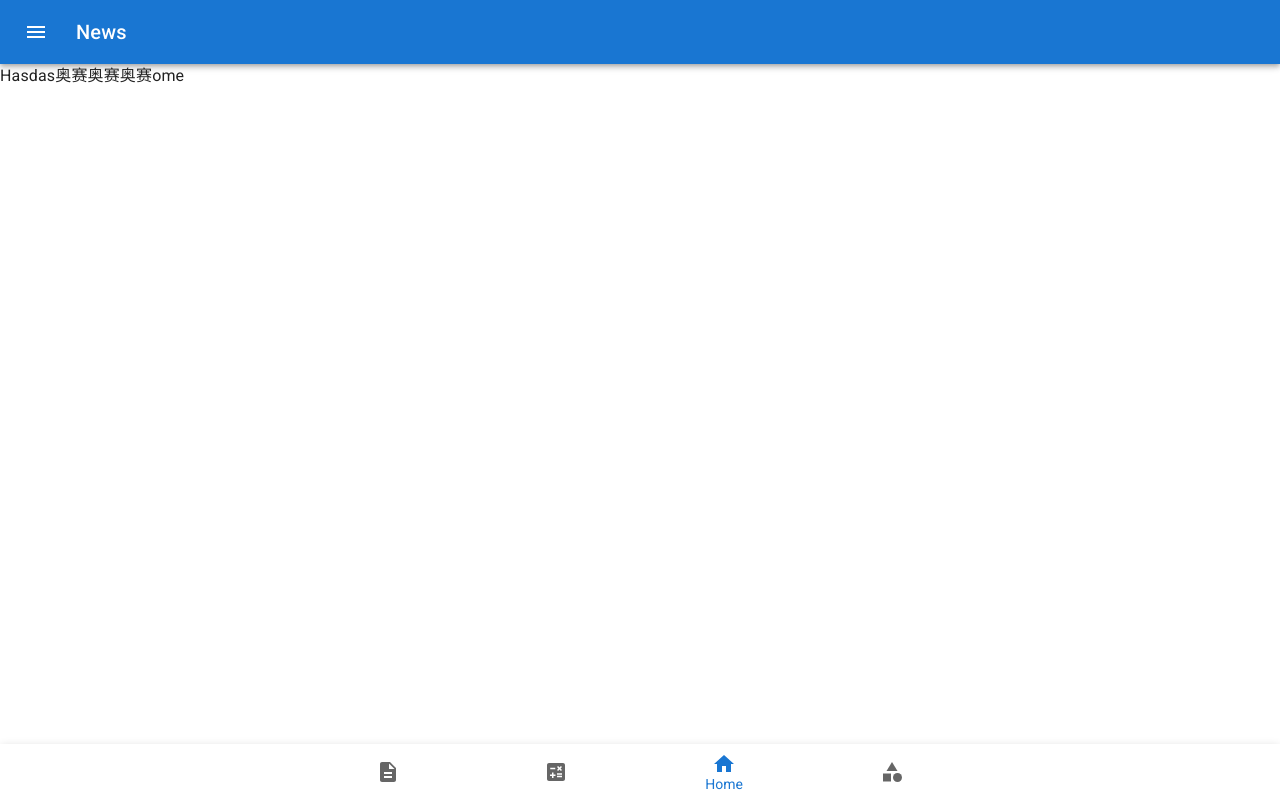
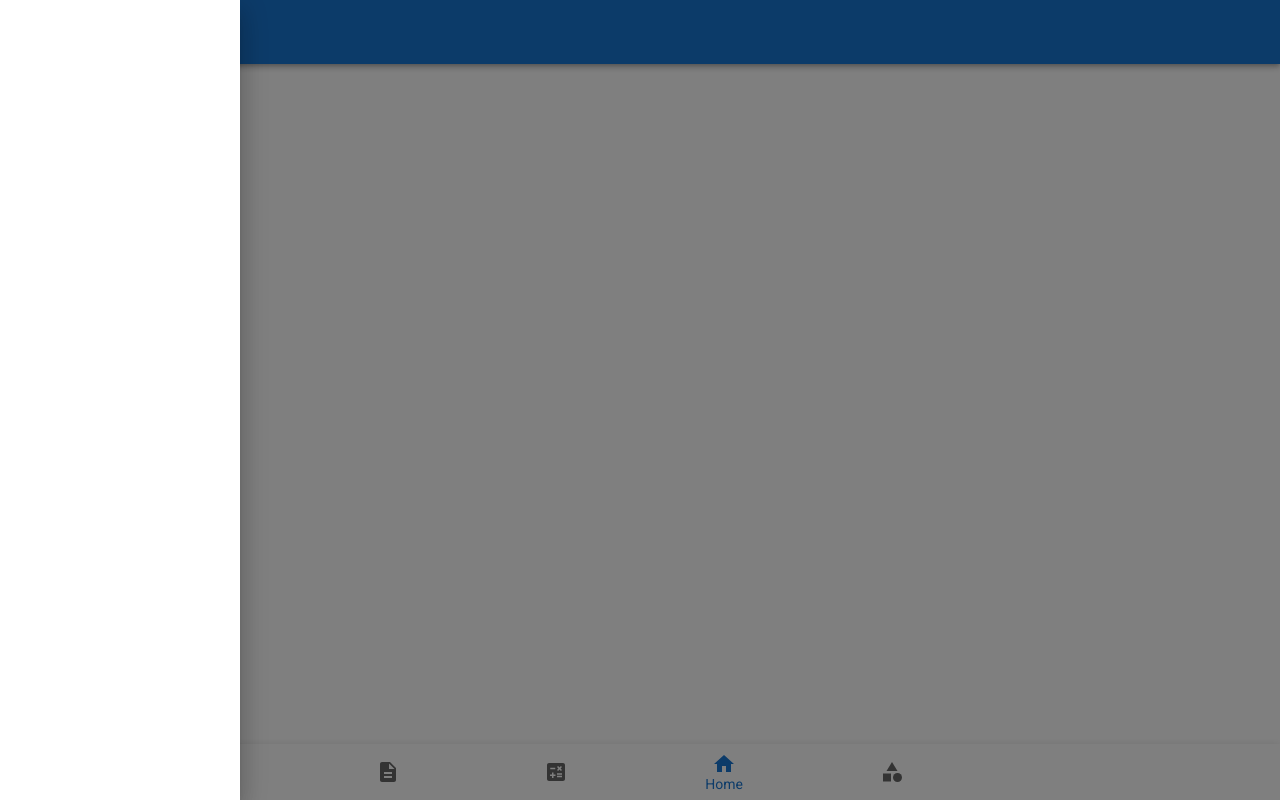
Before and after one commit to Sduby22/riichi-toolbox, a Next.js app: page / in a window 1280 px wide. Both pictures are taken after a click on the button "menu". Built offline with nearby package versions, Linux system fonts and the light colour scheme.

Commit message:
feat: fix appbar

```diff
--- a/pages/_app.tsx
+++ b/pages/_app.tsx
@@ -2,16 +2,7 @@ import "../styles/globals.css";
 import type { AppProps } from "next/app";
 import useMediaQuery from "@mui/material/useMediaQuery";
 import { createTheme, ThemeProvider } from "@mui/material/styles";
-import {
-  CssBaseline,
-  Box,
-  Toolbar,
-  IconButton,
-  Typography,
-  Button,
-  AppBar,
-} from "@mui/material";
-import MenuIcon from "@mui/icons-material/Menu";
+import { CssBaseline } from "@mui/material";
 import React from "react";
 
 function MyApp({ Component, pageProps }: AppProps) {
@@ -30,25 +21,7 @@ function MyApp({ Component, pageProps }: AppProps) {
   return (
     <ThemeProvider theme={theme}>
       <CssBaseline />
-      <Box sx={{ flexGrow: 1 }}>
-        <AppBar position="static">
-          <Toolbar>
-            <IconButton
-              size="large"
-              edge="start"
-              color="inherit"
-              aria-label="menu"
-              sx={{ mr: 2 }}
-            >
-              <MenuIcon />
-            </IconButton>
-            <Typography variant="h6" component="div" sx={{ flexGrow: 1 }}>
-              News
-            </Typography>
-          </Toolbar>
-        </AppBar>
-        <Component {...pageProps} />
-      </Box>
+      <Component {...pageProps} />
     </ThemeProvider>
   );
 }
--- a/pages/index.tsx
+++ b/pages/index.tsx
@@ -1,45 +1,86 @@
 import type { NextPage } from "next";
 import Head from "next/head";
-import Link from "next/link";
 import {
   AppBar,
   BottomNavigation,
   BottomNavigationAction,
   Box,
-  Card,
-  CardContent,
-  Container,
-  Grid,
   Paper,
   Typography,
+  Toolbar,
+  IconButton,
+  Drawer,
 } from "@mui/material";
 
-import CasinoIcon from "@mui/icons-material/Casino";
 import DescriptionIcon from "@mui/icons-material/Description";
 import HomeIcon from "@mui/icons-material/Home";
 import CategoryIcon from "@mui/icons-material/Category";
 import CalculateIcon from "@mui/icons-material/Calculate";
+import MenuIcon from "@mui/icons-material/Menu";
 
 import { useState } from "react";
-import Cheatsheet from "../src/Cheatsheet";
-import Others from "../src/Others";
-import Home from "../src/Home";
+import Cheatsheet from "../src/components/Cheatsheet";
+import Others from "../src/components/Others";
+import Home from "../src/components/Home";
 
 let foo = 1;
 const Page: NextPage = () => {
   const [value, setValue] = useState("Home");
+  const [drawerOpen, setDrawerOpen] = useState(false);
+  const drawerWidth = 240;
+
+  const handleDrawerToggle = () => {
+    setDrawerOpen(!drawerOpen);
+  };
 
   return (
     <>
       <Head>
         <title>Riichi Toolbox</title>
       </Head>
+      <Box sx={{ display: "flex", flexDirection: "column" }}>
+        {/* AppBar */}
+        <AppBar position="static">
+          <Toolbar>
+            <IconButton
+              size="large"
+              edge="start"
+              color="inherit"
+              aria-label="menu"
+              onClick={handleDrawerToggle}
+              sx={{ mr: 2 }}
+            >
+              <MenuIcon />
+            </IconButton>
+            <Typography variant="h6" component="div" sx={{ flexGrow: 1 }}>
+              News
+            </Typography>
+          </Toolbar>
+        </AppBar>
 
+        <Drawer
+          variant="temporary"
+          open={drawerOpen}
+          onClose={handleDrawerToggle}
+          ModalProps={{
+            keepMounted: true, // Better open performance on mobile.
+          }}
+          sx={{
+            "& .MuiDrawer-paper": {
+              boxSizing: "border-box",
+              width: drawerWidth,
+            },
+          }}
+        ></Drawer>
+
+        <Box sx={{ display: "flex", flexGrow: 1, p: 3 }}>
           {value === "Home" && <Home />}
           {value === "Cheatsheet" && <Cheatsheet />}
           {value === "Others" && <Others />}
+        </Box>
 
         {/* bottom naviation bar */}
+        <Box sx={{ display: "flex" }}>
           <Paper
             sx={{ position: "fixed", bottom: 0, left: 0, right: 0 }}
             elevation={3}
@@ -73,6 +114,8 @@ const Page: NextPage = () => {
               />
             </BottomNavigation>
           </Paper>
+        </Box>
+      </Box>
     </>
   );
 };
--- a/src/MahjongTile.tsx
+++ b/src/components/MahjongTile.tsx
@@ -1,3 +1,4 @@
+/* eslint-disable @next/next/no-img-element */
 import React from "react";
 import Image from "next/image";
 import { Box, useTheme } from "@mui/material";
```
Also changed, not shown: pages/home.tsx (added), pages/others.tsx (added), src/components/Cheatsheet.tsx (renamed from src/Cheatsheet.tsx), src/components/Home.tsx (renamed from src/Home.tsx), src/components/Others.tsx (renamed from src/Others.tsx). Lines whose indentation alone changed are shown as unchanged.
